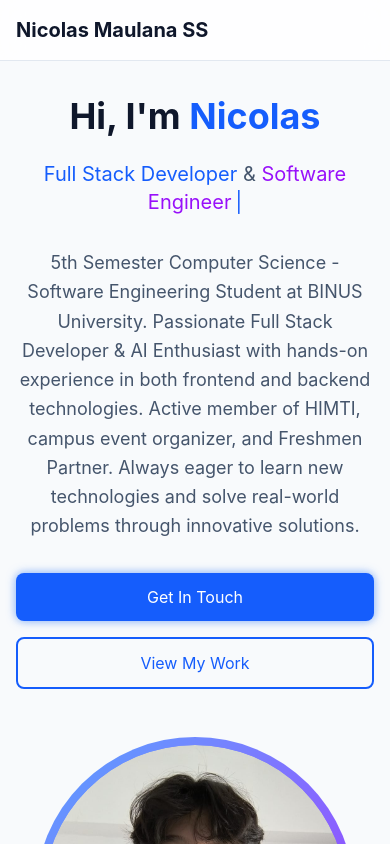
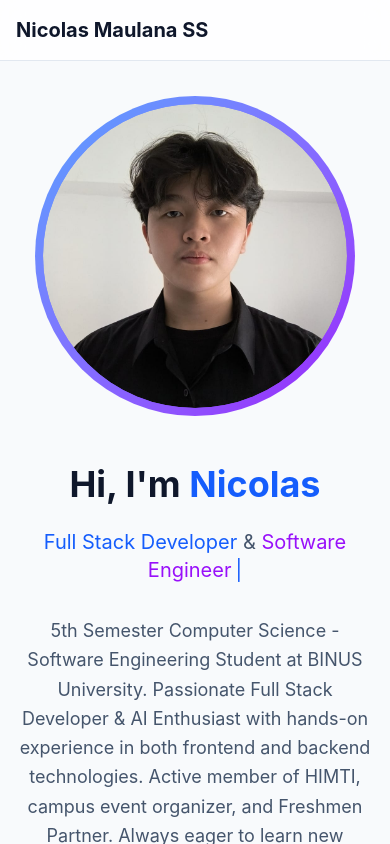
Before and after one commit to Nicolas7020/PortofolioNicolas, a Next.js app in the folder my-app/: page / in a window 390 px wide. Shown: the top 844 px of the page. Built offline with nearby package versions, Linux system fonts and the light colour scheme.

Commit message:
mobile profile update

```diff
--- a/my-app/src/app/page.tsx
+++ b/my-app/src/app/page.tsx
@@ -54,7 +54,7 @@
       {/* Hero/Introduction Section */}
       <section id="about" className="pt-24 pb-12 lg:pt-32 lg:pb-20">
         <div className="max-w-6xl mx-auto px-4 sm:px-6 lg:px-8">
-          <div className="flex flex-col lg:flex-row items-center gap-12">
+          <div className="flex flex-col-reverse lg:flex-row items-center gap-12">
             <AnimatedSection className="flex-1 text-center lg:text-left" animation="fade-in-left">
               <SequentialType className="block" />
               <div className="fade-in-up animate-delay-300">
```
